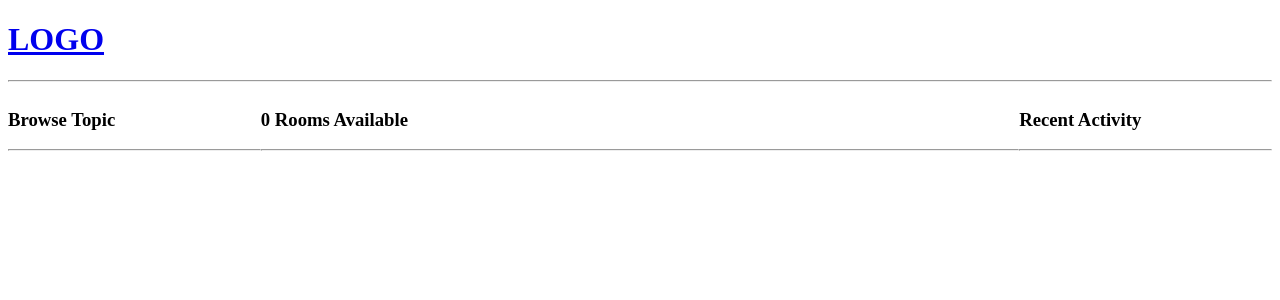
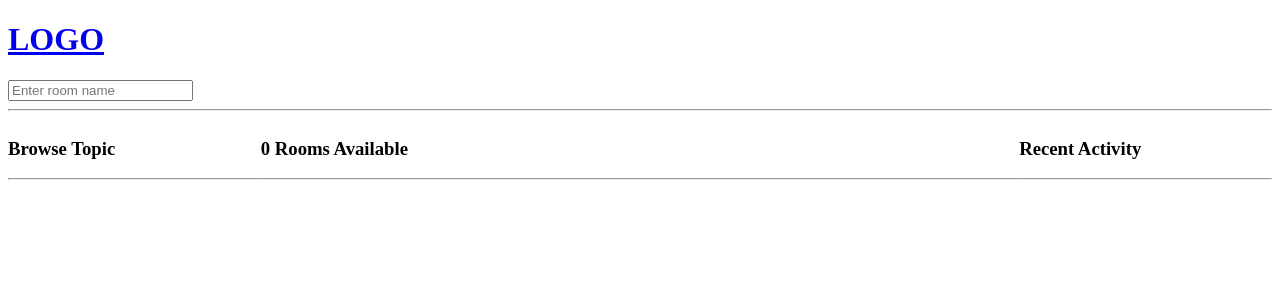
Before and after one commit to javid-rezvan/studybud, a Django app: page / in a window 1280 px wide. Shown: the top 300 px of the page. Run offline with Django 4.2, Linux system fonts and the light colour scheme; data that the repository does not hold is empty.

Commit message:
Update navbar.html

```diff
--- a/templates/navbar.html
+++ b/templates/navbar.html
@@ -2,4 +2,7 @@
 
     <h1>LOGO</h1>
 </a>
+<form method="GET" action="">
+    <input type="text" placeholder="Enter room name" name="q">
+</form>
 <hr>
```
